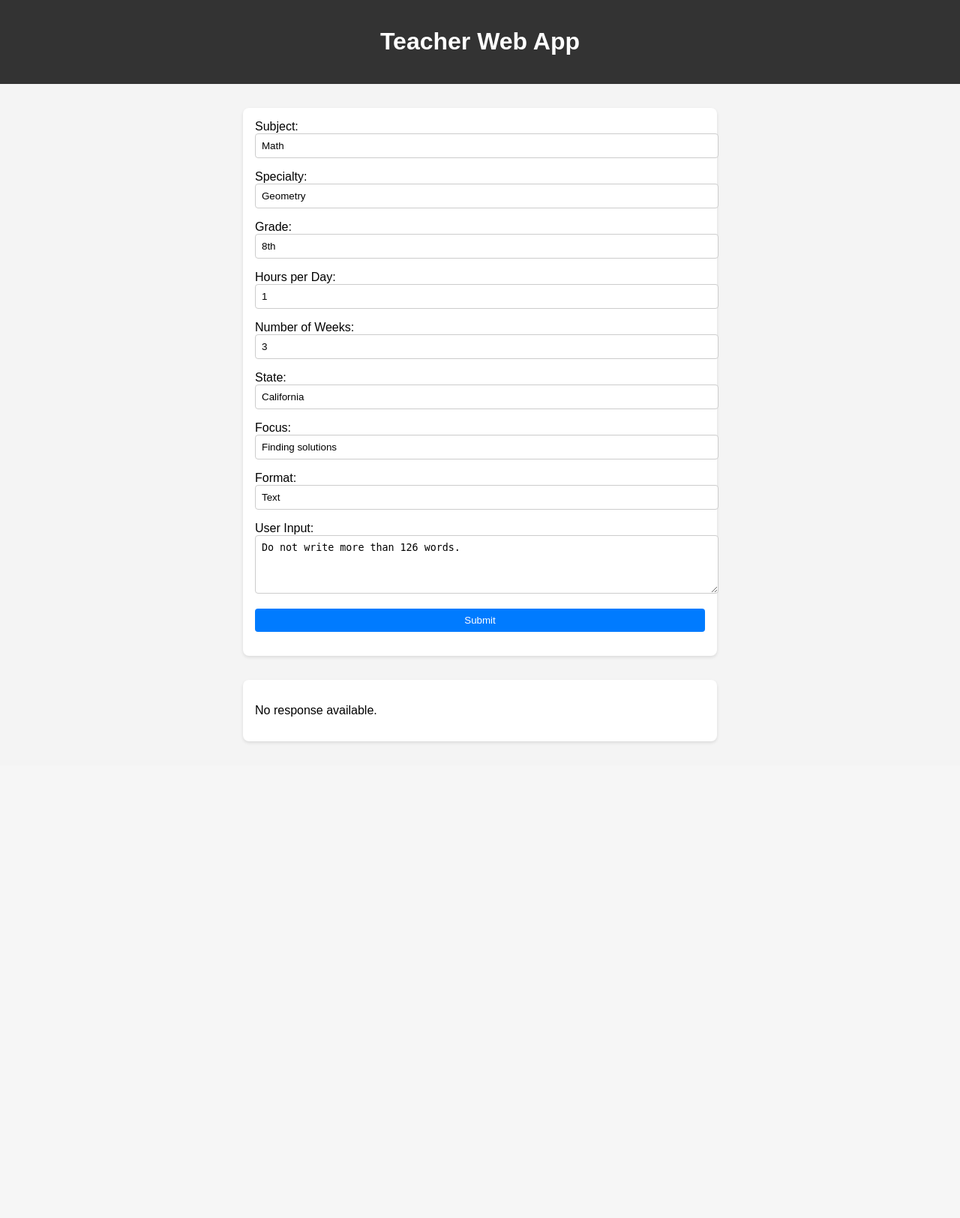
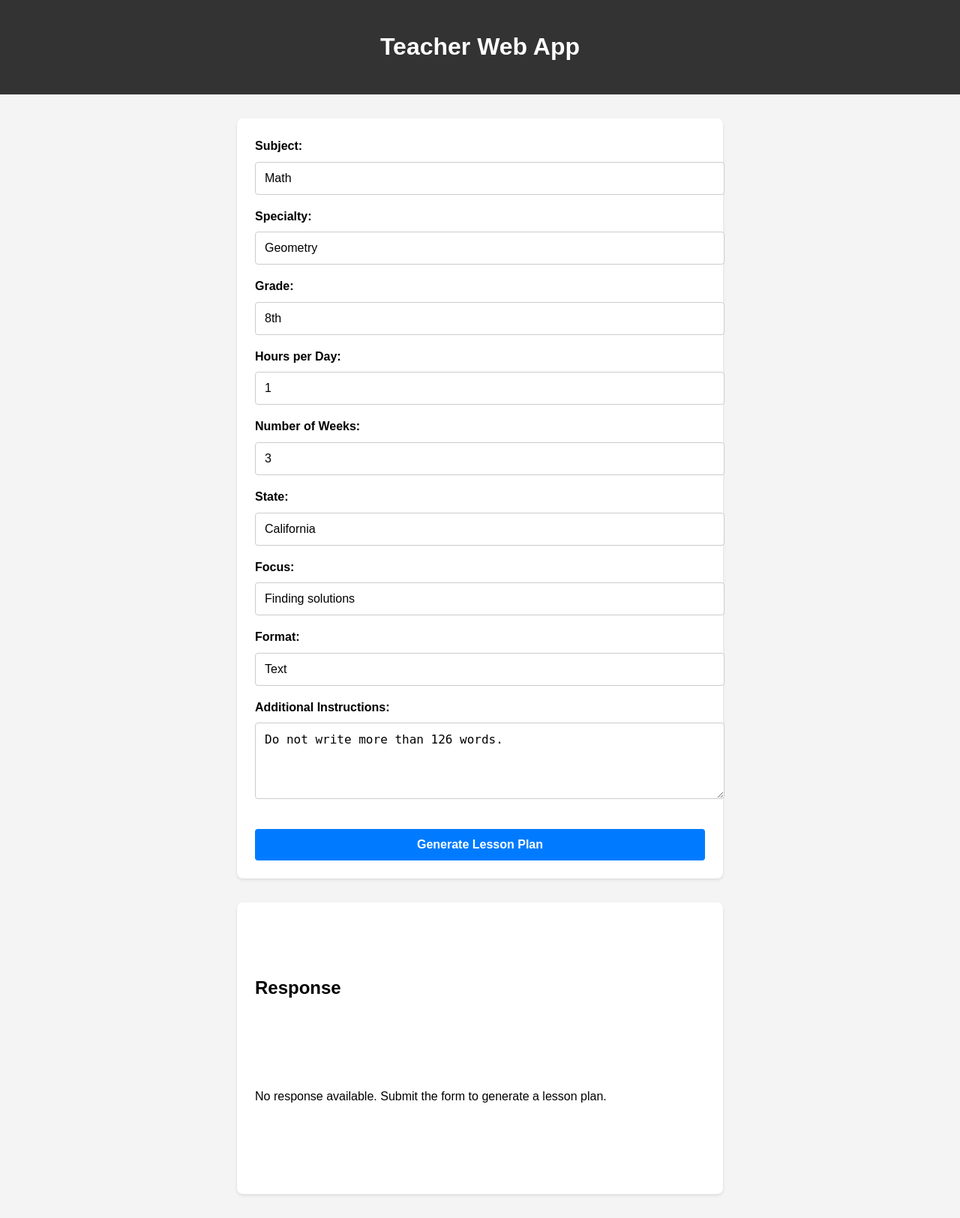
Before and after one commit to zhangfengcdt/teacher-ai-helper, a Flask app: page / in a window 1280 px wide. Shown: the whole page at 75% size. Before the commit the page ends 991 px from the top, so only its background shows below. Run offline with Flask 3, Linux system fonts and the light colour scheme.

Commit message:
fix index.html

```diff
--- a/templates/index.html
+++ b/templates/index.html
@@ -10,6 +10,7 @@
             margin: 0;
             padding: 0;
             background-color: #f4f4f4;
+            line-height: 1.6;
         }
 
         header {
@@ -19,25 +20,37 @@
             text-align: center;
         }
 
+        .container {
+            max-width: 800px;
+            margin: 0 auto;
+            padding: 0 1rem;
+        }
+
         .form-container {
             max-width: 600px;
             margin: 2rem auto;
-            padding: 1rem;
+            padding: 1.5rem;
             background: white;
             border-radius: 8px;
             box-shadow: 0 2px 4px rgba(0, 0, 0, 0.1);
         }
 
+        .form-group {
+            margin-bottom: 1rem;
+        }
+
         label {
-            margin: 0.5rem 0 0.2rem;
+            display: block;
+            margin-bottom: 0.5rem;
+            font-weight: bold;
         }
 
         input, textarea, button {
             width: 100%;
-            padding: 0.5rem;
-            margin-bottom: 1rem;
+            padding: 0.75rem;
             border: 1px solid #ccc;
             border-radius: 4px;
+            font-size: 1rem;
         }
 
         button {
@@ -45,19 +58,29 @@
             color: white;
             border: none;
             cursor: pointer;
+            padding: 0.75rem;
+            margin-top: 1rem;
+            font-weight: bold;
+            transition: background-color 0.2s;
         }
 
         button:hover {
             background-color: #0056b3;
         }
 
+        button:disabled {
+            background-color: #cccccc;
+            cursor: not-allowed;
+        }
+
         .response-container {
             max-width: 600px;
             margin: 2rem auto;
-            padding: 1rem;
+            padding: 1.5rem;
             background: white;
             border-radius: 8px;
             box-shadow: 0 2px 4px rgba(0, 0, 0, 0.1);
+            white-space: pre-wrap;
         }
 
         .loading-overlay {
@@ -72,66 +95,128 @@
             align-items: center;
             color: white;
             font-size: 1.5rem;
+            z-index: 1000;
             display: none;
+        }
+
+        .spinner {
+            border: 5px solid #f3f3f3;
+            border-top: 5px solid #007BFF;
+            border-radius: 50%;
+            width: 40px;
+            height: 40px;
+            animation: spin 1s linear infinite;
+            margin-right: 10px;
+        }
+
+        @keyframes spin {
+            0% { transform: rotate(0deg); }
+            100% { transform: rotate(360deg); }
         }
     </style>
 </head>
 <body>
     <header>
+        <div class="container">
             <h1>Teacher Web App</h1>
+        </div>
     </header>
-    <main>
+    <main class="container">
         <div class="form-container">
-            <form method="POST" onsubmit="showLoading()">
+            <form method="POST" id="lessonForm" onsubmit="showLoading()">
+                <div class="form-group">
                     <label for="subject">Subject:</label>
                     <input type="text" id="subject" name="subject" value="Math" required>
+                </div>
 
+                <div class="form-group">
                     <label for="specialty">Specialty:</label>
                     <input type="text" id="specialty" name="specialty" value="Geometry" required>
+                </div>
 
+                <div class="form-group">
                     <label for="grade">Grade:</label>
                     <input type="text" id="grade" name="grade" value="8th" required>
+                </div>
 
+                <div class="form-group">
                     <label for="hoursperday">Hours per Day:</label>
-                <input type="text" id="hoursperday" name="hoursperday" value="1" required>
+                    <input type="number" id="hoursperday" name="hoursperday" value="1" min="0.5" max="8" step="0.5" required>
+                </div>
 
+                <div class="form-group">
                     <label for="numweeks">Number of Weeks:</label>
-                <input type="text" id="numweeks" name="numweeks" value="3" required>
+                    <input type="number" id="numweeks" name="numweeks" value="3" min="1" max="52" required>
+                </div>
 
+                <div class="form-group">
                     <label for="state">State:</label>
                     <input type="text" id="state" name="state" value="California" required>
+                </div>
 
+                <div class="form-group">
                     <label for="focus">Focus:</label>
                     <input type="text" id="focus" name="focus" value="Finding solutions" required>
+                </div>
 
+                <div class="form-group">
                     <label for="format">Format:</label>
                     <input type="text" id="format" name="format" value="Text" required>
+                </div>
 
-                <label for="user_input">User Input:</label>
-                <textarea id="user_input" name="user_input" rows="4" required>Do not write more than 126 words.</textarea>
+                <div class="form-group">
+                    <label for="user_input">Additional Instructions:</label>
+                    <textarea id="user_input" name="user_input" rows="4" placeholder="Add any specific requirements for the lesson plan" required>Do not write more than 126 words.</textarea>
+                </div>
 
-                <button type="submit">Submit</button>
+                <button type="submit" id="submitBtn">Generate Lesson Plan</button>
             </form>
         </div>
 
         <div class="response-container">
+            <h2>Response</h2>
             {% if response %}
-                <h2>Response</h2>
-                <p>{{ response }}</p>
+                <div class="response-content">{{ response }}</div>
             {% else %}
+                <p>No response available. Submit the form to generate a lesson plan.</p>
             {% endif %}
-                <p>No response available.</p>
         </div>
     </main>
 
     <div class="loading-overlay" id="loadingOverlay">
-        Loading, please wait...
+        <div class="spinner"></div>
+        <span>Generating your lesson plan...</span>
     </div>
 
     <script>
         function showLoading() {
             document.getElementById('loadingOverlay').style.display = 'flex';
+            document.getElementById('submitBtn').disabled = true;
         }
+
+        // Add event listener to enable form submission button only when all fields are filled
+        document.addEventListener('DOMContentLoaded', function() {
+            const form = document.getElementById('lessonForm');
+            const inputs = form.querySelectorAll('input, textarea');
+
+            inputs.forEach(input => {
+                input.addEventListener('input', checkFormValidity);
+            });
+
+            function checkFormValidity() {
+                let isValid = true;
+                inputs.forEach(input => {
+                    if (!input.value.trim()) {
+                        isValid = false;
+                    }
+                });
+
+                document.getElementById('submitBtn').disabled = !isValid;
+            }
+
+            // Initial check
+            checkFormValidity();
+        });
     </script>
 </body>
 </html>
```
Also changed, not shown: 1 other file. Lines whose indentation alone changed are shown as unchanged.
